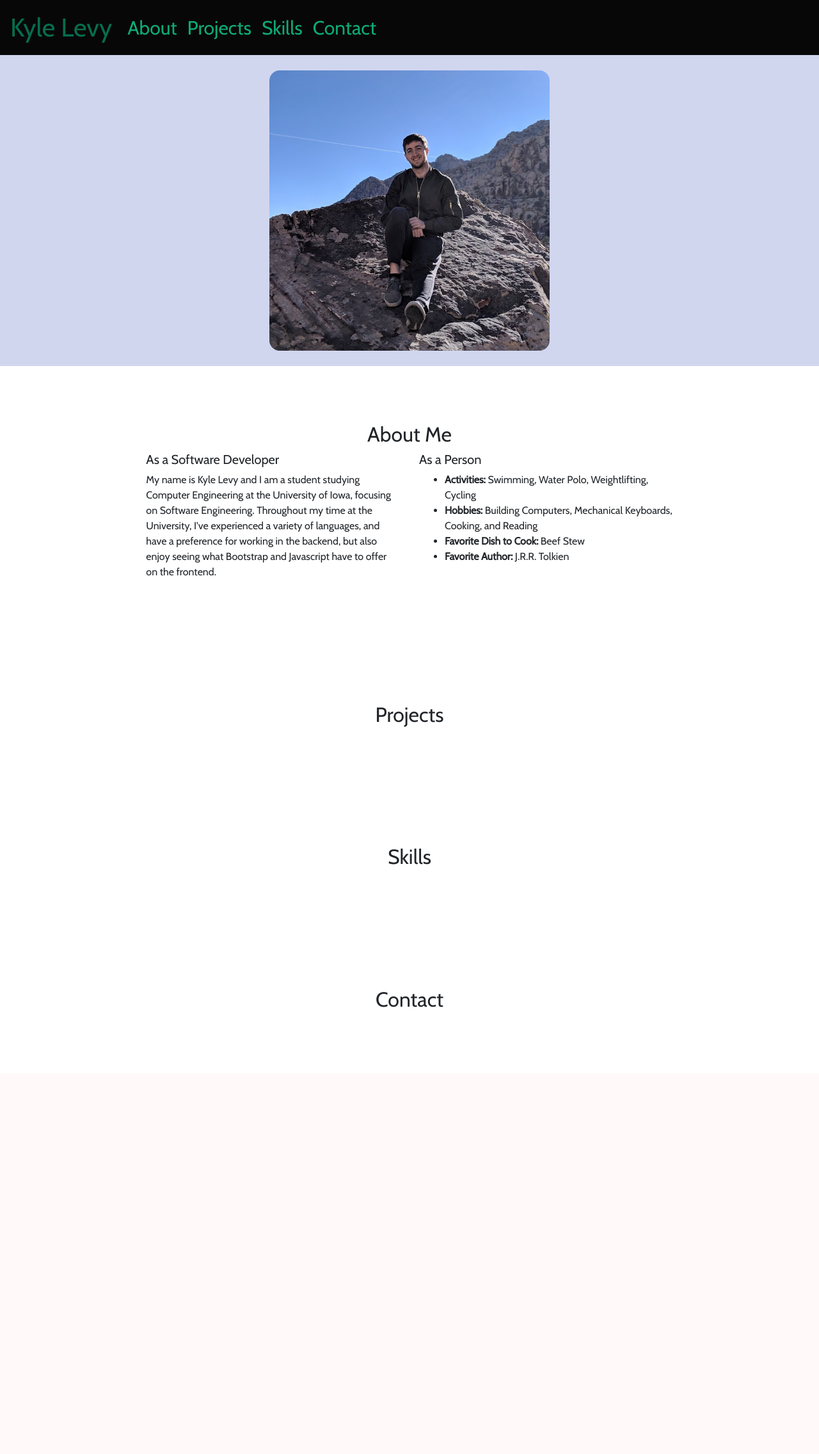
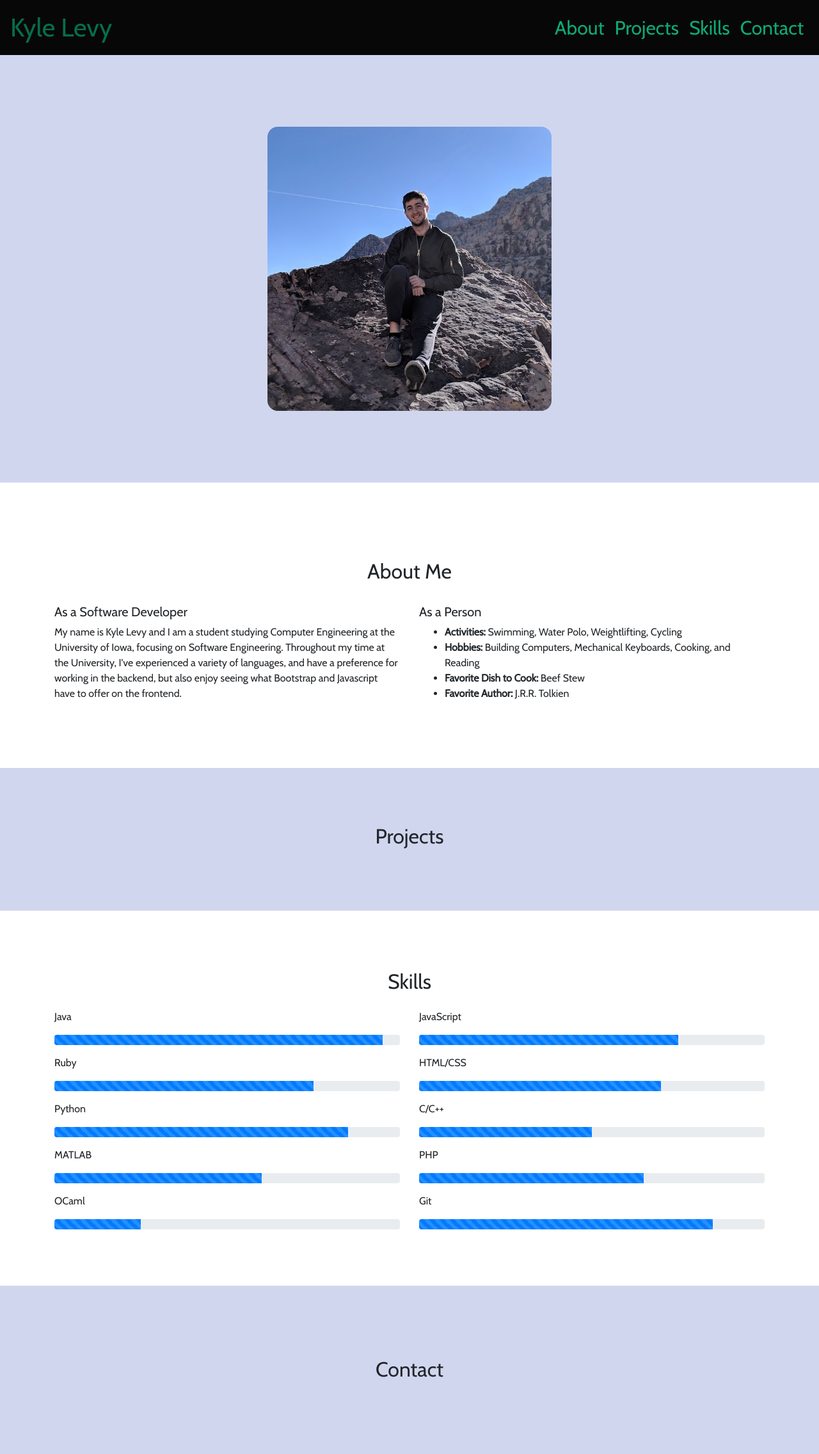
Before and after one commit to Kyle-Levy/kyle_levy_personal_site, a Django app: page / in a window 1280 px wide. Shown: the whole page at 64% size. Before the commit the page ends 1574 px from the top, so only its background shows below. Run offline with Django 3.2, Linux system fonts and the light colour scheme; some libraries are stand-ins or nearby versions; some web fonts are replaced.

Commit message:
Added skills to webpage

```diff
--- a/homepage/static/homepage/homepage.css
+++ b/homepage/static/homepage/homepage.css
@@ -3,39 +3,46 @@
 
 }
 
-.navbar-dark .navbar-brand{
+.navbar-dark .navbar-brand {
     color: #066e4c;
 }
+
 .navbar-dark .navbar-nav .nav-link {
     font-size: 30px;
     color: #0dab76;
 }
 
-.navbar-dark .navbar-nav .nav-link:hover, .navbar-dark .navbar-brand:hover{
+.navbar-dark .navbar-nav .nav-link:hover, .navbar-dark .navbar-brand:hover {
     color: #12d599;
 }
 
-.navbar{
+.navbar {
     background: #080708;
 }
 
-#profile-row{
-    background:#d1d6ef;
+section:nth-child(even) {
+    background: #d1d6ef;
 }
 
-#profile-pic{
-    width: 35%;
+#profile-pic {
+    width: 40%;
+}
+
+.section-header {
+    margin-bottom: 2rem !important;
+    margin-top: 2rem !important;
 }
 
 .rounded {
     border-radius: 1rem !important;
 }
 
-section{
+section {
     padding-bottom: 5.5rem !important;
     padding-top: 5.5rem !important;
 }
 
-body{
+body {
     font-family: 'Cabin', sans-serif;
+
 }
--- a/homepage/templates/homepage.html
+++ b/homepage/templates/homepage.html
@@ -15,14 +15,15 @@
     <title>Kyle Levy</title>
 </head>
 <body>
+
 <nav class="navbar sticky-top navbar-expand-sm navbar-dark" id="main-nav">
     <a class="navbar-brand" href="#">Kyle Levy</a>
     <button class="navbar-toggler" type="button" data-toggle="collapse" data-target="#navbarNavAltMarkup"
             aria-controls="navbarNavAltMarkup" aria-expanded="false" aria-label="Toggle navigation">
         <span class="navbar-toggler-icon"></span>
     </button>
-    <div class="collapse navbar-collapse ml-auto" id="navbarNavAltMarkup">
-        <div class="navbar-nav">
+    <div class="collapse navbar-collapse" id="navbarNavAltMarkup">
+        <div class="navbar-nav ml-auto">
             <a class="nav-item nav-link" href="#about">About</a>
             <a class="nav-item nav-link" href="#projects">Projects</a>
             <a class="nav-item nav-link" href="#skills">Skills</a>
@@ -30,21 +31,29 @@
         </div>
     </div>
 </nav>
-<div class="container-fluid">
-    <div class="row" id="profile-row">
+
+<section id="profile">
+    <div class="container">
+        <div class="row">
             <div class="col">
                 <div class="text-center">
                     <img src="{% static "homepage/kyle_levy_profile.jpg" %}" class="rounded m-4" id="profile-pic">
                 </div>
             </div>
         </div>
+    </div>
+</section>
 
+
+<section id="about">
+    <div class="container">
         <div class="row">
-        <div class="col">
-            <section id="about">
-                <h2 class="text-center">About Me</h2>
+            <div class="col text-center">
+                <h2 class="section-header">About Me</h2>
+            </div>
+        </div>
         <div class="row justify-content-md-center">
-                    <div class="col-sm-4 col-xs-12">
+            <div class="col-sm-6 col-xs-12">
                 <h5>As a Software Developer</h5>
                 <p class="text-left">My name is Kyle Levy and I am a student studying Computer
                     Engineering at
@@ -55,7 +64,7 @@
                     and have a preference for working in the backend, but also enjoy seeing what
                     Bootstrap and Javascript have to offer on the frontend. </p>
             </div>
-                    <div class="col-sm-4 col-xs-12">
+            <div class="col-sm-6 col-xs-12">
                 <h5>As a Person</h5>
                 <ul class="text-left">
                     <li><strong>Activities:</strong> Swimming, Water Polo, Weightlifting, Cycling</li>
@@ -67,46 +76,115 @@
                 </ul>
             </div>
         </div>
+    </div>
 </section>
-        </div>
-    </div>
 
-    <div class="row">
-        <div class="col">
 <section id="projects">
+    <div class="container">
         <div class="row">
             <div class="col text-center">
-                        <h2>Projects</h2>
+                <h2 class="search-label-icon">Projects</h2>
+            </div>
         </div>
     </div>
 </section>
+
+<section id="skills">
+    <div class="container">
+        <div class="row">
+            <div class="col text-center">
+                <h2 class="mt-1 mb-4">Skills</h2>
             </div>
         </div>
+        <div class="row">
+            <div class="col-sm-6 col-xs-12">
+                <p class="progress-label">Java</p>
+                <div class="progress">
 
-    <div class="row">
-        <div class="col">
-            <section id="skills">
-                <div class="row">
-                    <div class="col text-center">
-                        <h2>Skills</h2>
+                    <div class="progress-bar progress-bar-striped progress-bar-animated"
+                         role="progressbar" aria-valuenow="95" aria-valuemin="0" aria-valuemax="100"
+                         style="width: 95%"></div>
+                </div>
+                <p class="progress-label mt-3">Ruby</p>
+                <div class="progress">
+
+                    <div class="progress-bar progress-bar-striped progress-bar-animated"
+                         role="progressbar" aria-valuenow="75" aria-valuemin="0" aria-valuemax="100"
+                         style="width: 75%"></div>
+                </div>
+                <p class="progress-label mt-3">Python</p>
+                <div class="progress">
+
+                    <div class="progress-bar progress-bar-striped progress-bar-animated"
+                         role="progressbar" aria-valuenow="85" aria-valuemin="0" aria-valuemax="100"
+                         style="width: 85%"></div>
+                </div>
+                <p class="progress-label mt-3">MATLAB</p>
+                <div class="progress">
+
+                    <div class="progress-bar progress-bar-striped progress-bar-animated"
+                         role="progressbar" aria-valuenow="60" aria-valuemin="0" aria-valuemax="100"
+                         style="width: 60%"></div>
+                </div>
+                <p class="progress-label mt-3">OCaml</p>
+                <div class="progress">
+
+                    <div class="progress-bar progress-bar-striped progress-bar-animated"
+                         role="progressbar" aria-valuenow="25" aria-valuemin="0" aria-valuemax="100"
+                         style="width: 25%"></div>
+                </div>
+            </div>
+            <div class="col-sm-6 col-xs-12">
+                <p class="progress-label">JavaScript</p>
+                <div class="progress">
+
+                    <div class="progress-bar progress-bar-striped progress-bar-animated"
+                         role="progressbar" aria-valuenow="75" aria-valuemin="0" aria-valuemax="100"
+                         style="width: 75%"></div>
+                </div>
+                <p class="progress-label mt-3">HTML/CSS</p>
+                <div class="progress">
+
+                    <div class="progress-bar progress-bar-striped progress-bar-animated"
+                         role="progressbar" aria-valuenow="70" aria-valuemin="0" aria-valuemax="100"
+                         style="width: 70%"></div>
+                </div>
+                <p class="progress-label mt-3">C/C++</p>
+                <div class="progress">
+
+                    <div class="progress-bar progress-bar-striped progress-bar-animated"
+                         role="progressbar" aria-valuenow="50" aria-valuemin="0" aria-valuemax="100"
+                         style="width: 50%"></div>
+                </div>
+                <p class="progress-label mt-3">PHP</p>
+                <div class="progress">
+
+                    <div class="progress-bar progress-bar-striped progress-bar-animated"
+                         role="progressbar" aria-valuenow="65" aria-valuemin="0" aria-valuemax="100"
+                         style="width: 65%"></div>
+                </div>
+                <p class="progress-label mt-3">Git</p>
+                <div class="progress">
+
+                    <div class="progress-bar progress-bar-striped progress-bar-animated"
+                         role="progressbar" aria-valuenow="85" aria-valuemin="0" aria-valuemax="100"
+                         style="width: 85%"></div>
+                </div>
+            </div>
         </div>
     </div>
 </section>
-        </div>
-    </div>
 
-    <div class="row">
-        <div class="col">
 <section id="contact">
+    <div class="container">
         <div class="row">
             <div class="col text-center">
-                        <h2>Contact</h2>
+                <h2 class="my-4">Contact</h2>
+            </div>
         </div>
     </div>
 </section>
-        </div>
-    </div>
-</div>
+
 
 <!-- Optional JavaScript -->
 <!-- jQuery first, then Popper.js, then Bootstrap JS -->
```
Lines whose indentation alone changed are shown as unchanged.
